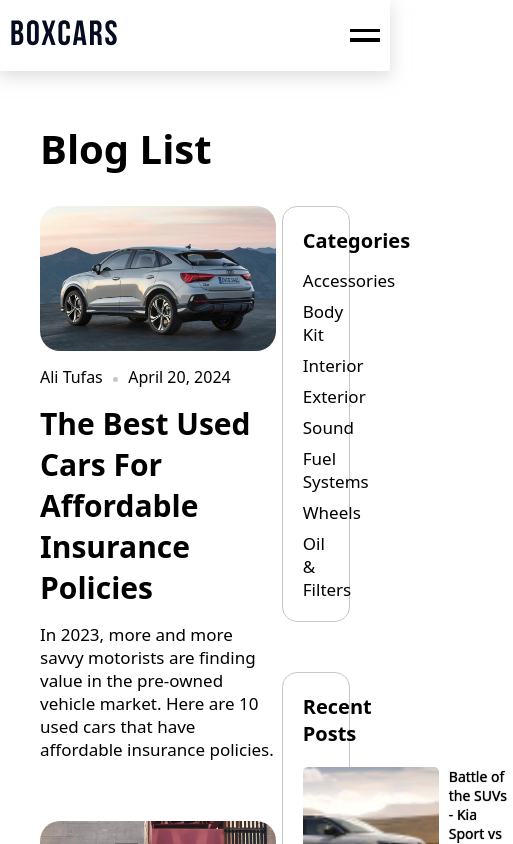
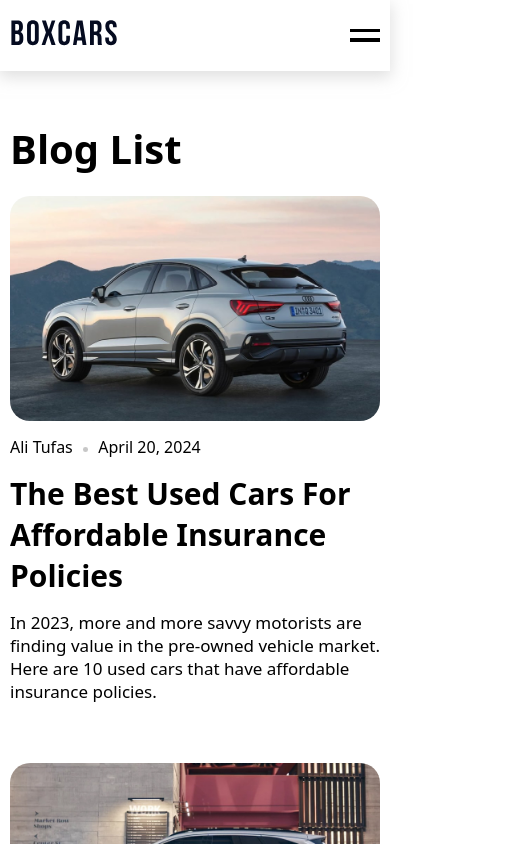
Before and after one commit to DimaShamoev/Car_Rent_WebSite, a React (Vite) app: page /blog in a window 390 px wide. Shown: the top 844 px of the page, 513 px wide, since content can reach past the window. Built offline with nearby package versions, Linux system fonts and the light colour scheme.

Commit message:
blog page totaly finished

```diff
--- a/src/App.tsx
+++ b/src/App.tsx
@@ -26,6 +26,7 @@ export default App;
 
 
 // ToDos
-// 1 Add Pages
+// 1 Sign up / Sign In Pages
+// 2 Animate pages from Product ~ Last page
 
 // Link https://creativelayers.net/themes/boxcar-html/index-10.html#
--- a/src/Pages/Blog/Blog.css
+++ b/src/Pages/Blog/Blog.css
@@ -192,3 +192,25 @@
         color: white;
     }
 }
+
+@media screen and (max-width: 1170px) {
+    .blog-content {
+        grid-template-columns: 66% 32%;
+    }
+}
+
+@media screen and (max-width: 850px) {
+    .blog-content {
+        grid-template-columns: 100%;
+    }
+}
+
+@media screen and (max-width: 450px) {
+    .blog-title {
+        padding: 0 10px 20px 10px;;
+    }
+
+    .blog-content {
+        padding: 0 10px 20px 10px;
+    }
+}
```
